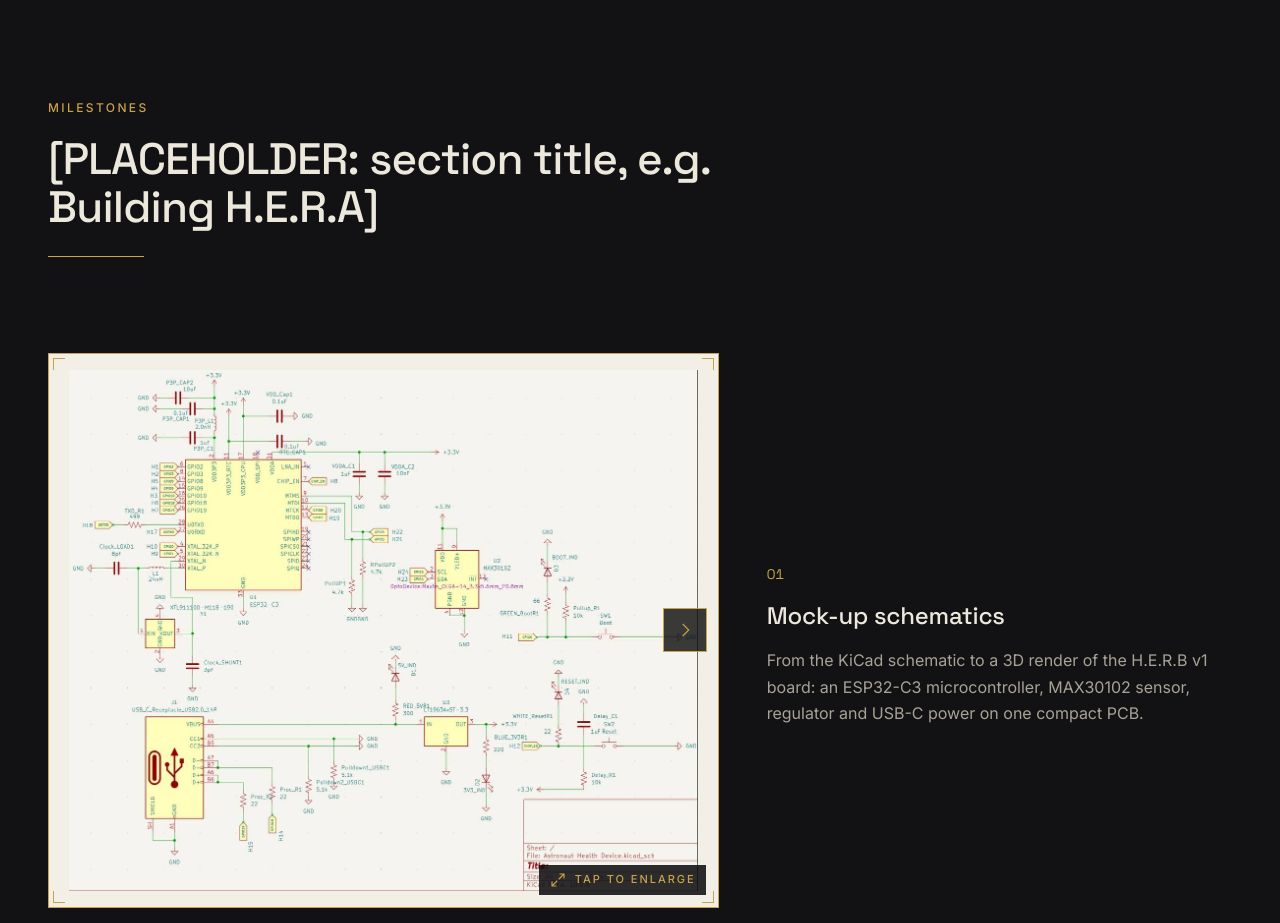
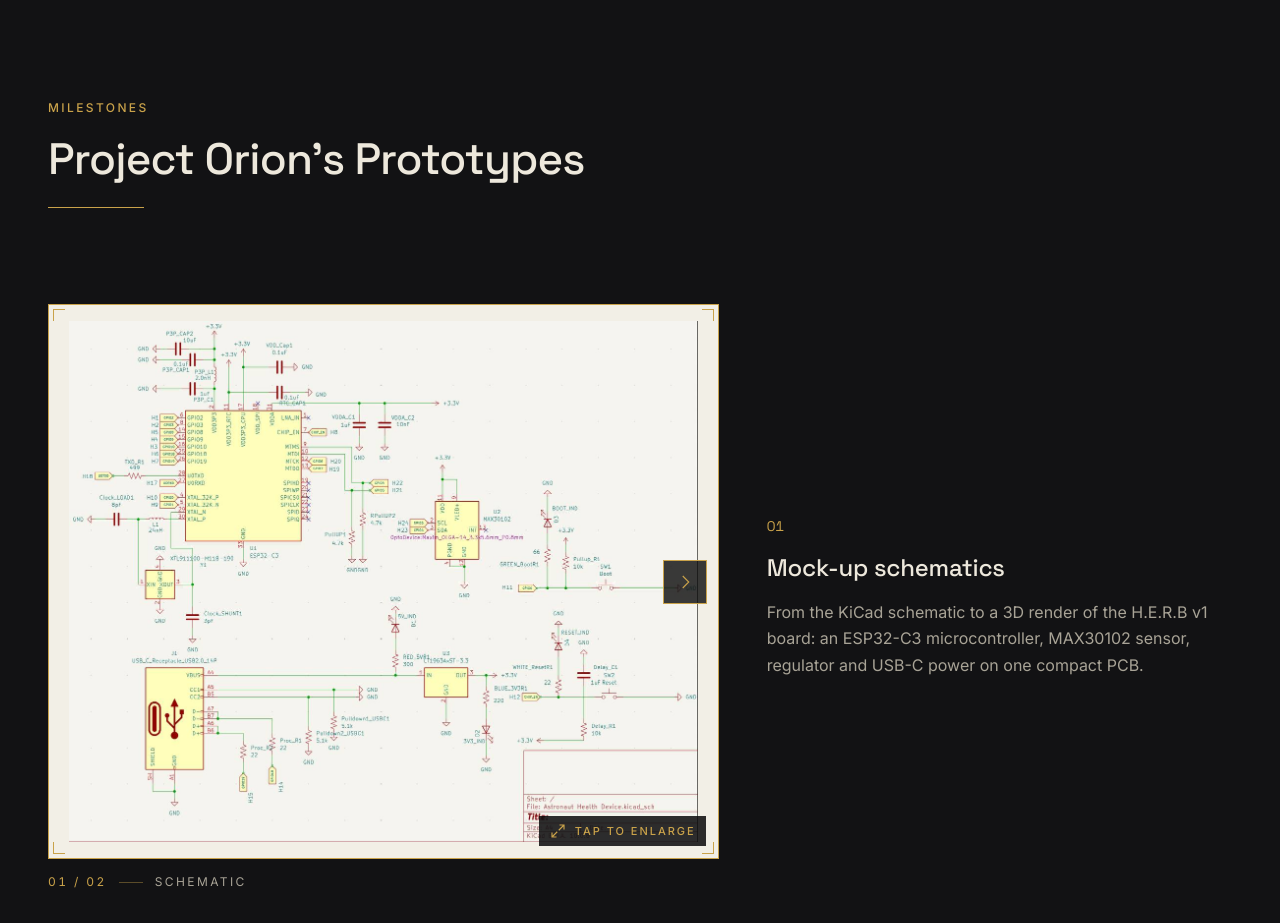
Before and after one commit to GrizGhoose/Project_Orion, a Next.js app: page / in a window 1280 px wide. Shown: the part 2180-3103 px from the top of the page. Built offline with nearby package versions, Linux system fonts and the light colour scheme.

Commit message:
Milestones: section title "Project Orion's Prototypes"
Co-Authored-By: Claude Opus 5.5 <noreply@anthropic.com>

```diff
--- a/content/site.ts
+++ b/content/site.ts
@@ -310,7 +310,7 @@ export type Milestone = {
  */
 export const milestones = {
   eyebrow: "MILESTONES",
-  title: "[PLACEHOLDER: section title, e.g. Building H.E.R.A]",
+  title: "Project Orion's Prototypes",
   items: [
     {
       number: "01",
```
